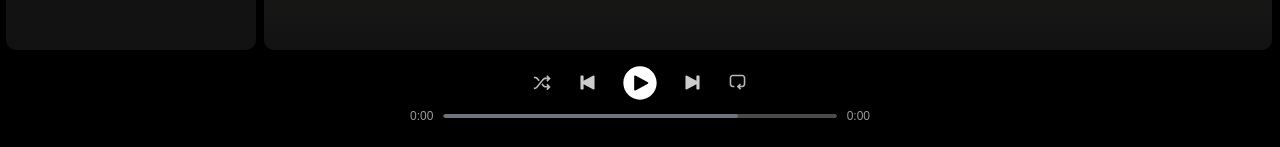
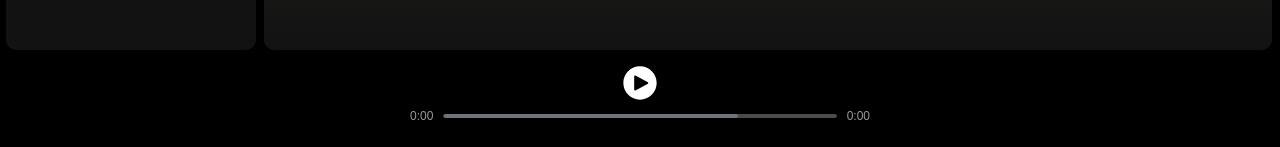
Before and after one commit to jdvictoria/spooftify, a React (Create React App) app: page / in a window 1280 px wide. Shown: the part 650-797 px from the top of the page. Built offline with nearby package versions, Linux system fonts and the light colour scheme.

Commit message:
Stable Mapping

```diff
--- a/src/components/atoms/player_button/index.tsx
+++ b/src/components/atoms/player_button/index.tsx
@@ -3,9 +3,9 @@ import styled from "styled-components";
 import {Tooltip} from "@mui/joy";
 
 import {
+    iconMappings,
     ShuffleIcon,
     PrevIcon,
-    PlayIcon,
     NextIcon,
     RepeatIcon
 } from "../../../data/icons";
@@ -20,25 +20,21 @@ export function PlayerButton(props: {meta: string}){
         setIsClicked(!isClicked);
     };
 
-    let imageSource;
-    let titleSource;
+    const {
+        normal,
+        normal_hover,
+        click,
+        click_hover,
+        title,
+        altTitle,
+    } = iconMappings[props.meta] || {};
 
-    if (props.meta === 'play') {
-        imageSource = isClicked ? (isHovered ? PlayIcon.click_hover : PlayIcon.click) : (isHovered ? PlayIcon.normal_hover : PlayIcon.normal);
-        titleSource = isClicked ? PlayIcon.altTitle : PlayIcon.title;
-    } else if (props.meta === 'prev') {
-        imageSource = isHovered ? PrevIcon.normal_hover : PrevIcon.normal;
-        titleSource = isClicked ? PrevIcon.altTitle : PrevIcon.title;
-    } else if (props.meta === 'next') {
-        imageSource = isHovered ? NextIcon.normal_hover : NextIcon.normal;
-        titleSource = isClicked ? NextIcon.altTitle : NextIcon.title;
-    } else if (props.meta === 'shuffle') {
-        imageSource = isClicked ? (isHovered ? ShuffleIcon.click_hover : ShuffleIcon.click) : (isHovered ? ShuffleIcon.normal_hover : ShuffleIcon.normal);
-        titleSource = isClicked ? ShuffleIcon.altTitle : ShuffleIcon.title;
-    } else if (props.meta === 'repeat') {
-        imageSource = isClicked ? (isHovered ? RepeatIcon.click_hover : RepeatIcon.click) : (isHovered ? RepeatIcon.normal_hover : RepeatIcon.normal);
-        titleSource = isClicked ? RepeatIcon.altTitle : RepeatIcon.title;
+    if (!normal || !normal_hover) {
+        return null;
     }
+
+    const imageSource = isClicked ? (isHovered ? click_hover : click) : (isHovered ? normal_hover : normal);
+    const titleSource = isClicked ? altTitle || title : title;
 
     return(
         <Tooltip
--- a/src/data/icons.js
+++ b/src/data/icons.tsx
@@ -42,15 +42,6 @@ export const PrevIcon = {
     altTitle: null
 }
 
-export const PlayIcon = {
-    normal: PlayNormal,
-    normal_hover: PlayHover,
-    click: PlayClicked,
-    click_hover: PlayClickedHover,
-    title: "Play",
-    altTitle: "Pause"
-}
-
 export const NextIcon = {
     normal: NextNormal,
     normal_hover: NextHover,
@@ -68,3 +59,23 @@ export const RepeatIcon = {
     title: "Enable Repeat",
     altTitle: "Disable Repeat"
 }
+
+interface IconMapping {
+    normal?: string;
+    normal_hover?: string;
+    click?: string;
+    click_hover?: string;
+    title?: string;
+    altTitle?: string;
+}
+
+export const iconMappings: Record<string, IconMapping> = {
+    play: {
+        normal: PlayNormal,
+        normal_hover: PlayHover,
+        click: PlayClicked,
+        click_hover: PlayClickedHover,
+        title: "Play",
+        altTitle: "Pause"
+    },
+};
```
